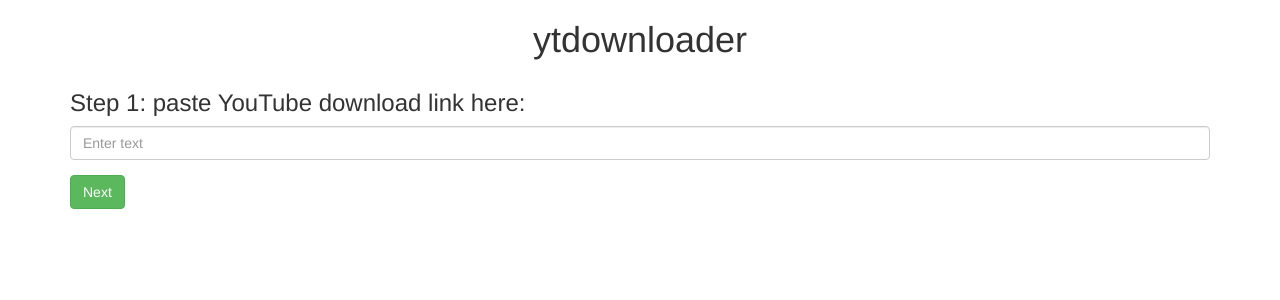
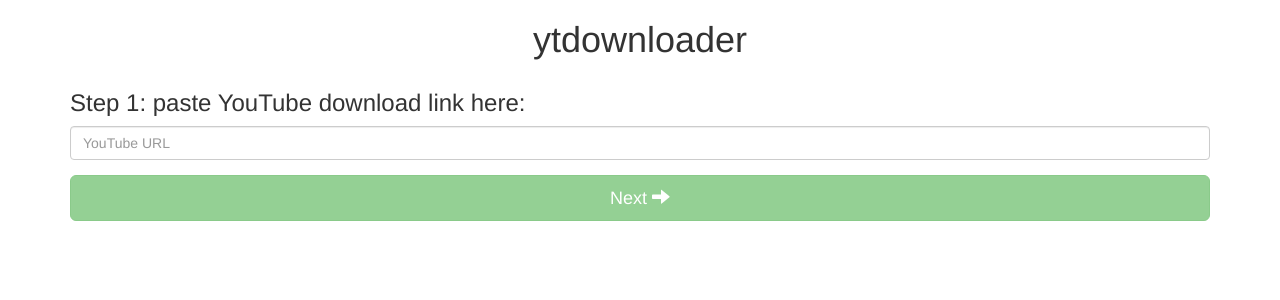
Before and after one commit to AleksanderGrzybowski/youtube-downloader, a React (Create React App) app in the folder frontend/: page / in a window 1280 px wide. Shown: the top 300 px of the page. Built offline with nearby package versions, Linux system fonts and the light colour scheme; the HTML template or start-up script is replaced by a standard one.

Commit message:
View improvements

```diff
--- a/frontend/package.json
+++ b/frontend/package.json
@@ -5,6 +5,9 @@
   "dependencies": {
     "axios": "^0.17.1",
     "bootstrap": "^3.3.7",
+    "font-awesome": "^4.7.0",
+    "font-awesome-webpack": "0.0.5-beta.2",
+    "less": "^2.7.3",
     "react": "^16.2.0",
     "react-bootstrap": "^0.31.5",
     "react-dom": "^16.2.0",
--- a/frontend/src/App.js
+++ b/frontend/src/App.js
@@ -6,6 +6,7 @@
 import WaitStep from './WaitStep';
 import DownloadStep from './DownloadStep';
 import { createDownloadJob, getDownloadJob, getThumbnailLink } from './backend';
+import 'font-awesome-webpack';
 
 class App extends Component {
 
@@ -29,42 +30,51 @@
 
     onMediaTypeChange = mediaType => this.setState({mediaType});
 
+    startRequest = () => this.setState({requestInProgress: true, errorMessage: ''});
+
     fetchThumbnailLink = () => {
-        this.setState({requestInProgress: true, errorMessage: ''});
+        this.startRequest();
+
         getThumbnailLink()
-          .then(thumbnailLink => {
-              this.setState({thumbnailLink, step: 2});
-          })
+          .then(thumbnailLink => this.setState({requestInProgress: false, thumbnailLink, step: 2}))
           .catch(e => {
-              this.setState({requestInProgress: false, errorMessage: 'Could not validate URL, is it ok?'});
+              this.setState({requestInProgress: false, errorMessage: 'An error occured when checking URL. Is it correct?'});
               console.error(e);
           });
     };
 
     startPolling = () => {
+        this.startRequest();
+
         const timerId = setInterval(() => {
             getDownloadJob(this.state.jobId)
               .then(job => {
                   if (job.status === 'SUCCESS') {
                       clearInterval(timerId);
-                      this.setState({step: 4, downloadLink: 'TODO build download link from job id'})
+                      this.setState({step: 4, requestInProgress: false, downloadLink: 'TODO build download link from job id'})
+                  } else if (job.status === 'ERROR') {
+                      clearInterval(timerId);
+                      this.setState({requestInProgress: false, errorMessage: 'An error occured while downloading. Please try again.'});
                   }
               })
               .catch(e => {
-                  this.setState({requestInProgress: false, errorMessage: 'Could not validate URL, is it ok?'});
+                  clearInterval(timerId);
+                  this.setState({requestInProgress: false, errorMessage: 'An error occured while downloading. Please try again.'});
                   console.error(e);
               });
         }, 2000);
     };
 
     createJobAndStartPolling = () => {
+        this.startRequest();
+
         createDownloadJob(this.state.movieLink)
           .then(job => {
-              this.setState({requestInProgress: true, jobId: job.id, step: 3})
+              this.setState({requestInProgress: true, jobId: job.id, step: 3});
               this.startPolling();
           })
           .catch(e => {
-              this.setState({requestInProgress: false, errorMessage: 'Could not validate URL, is it ok?'});
+              this.setState({requestInProgress: false, errorMessage: 'An error occured while downloading. Please try again.'});
               console.error(e);
           });
     };
@@ -76,7 +86,7 @@
         if (this.state.step === 1) {
             view = (
               <LinkStep
-                movieLink={this.props.movieLink}
+                movieLink={this.state.movieLink}
                 onMovieLinkChange={this.onMovieLinkChange}
                 requestInProgress={this.state.requestInProgress}
                 onNext={this.fetchThumbnailLink}
@@ -89,19 +99,16 @@
                 mediaType={this.state.mediaType}
                 onMediaTypeChange={this.onMediaTypeChange}
                 onNext={this.createJobAndStartPolling}
+                requestInProgress={this.state.requestInProgress}
               />
             )
         } else if (this.state.step === 3) {
             view = <WaitStep/>;
         } else if (this.state.step === 4) {
-            view = (
-              <DownloadStep
-                downloadLink={this.state.downloadLink}
-              />
-            )
+            view = <DownloadStep downloadLink={this.state.downloadLink}/>;
         }
 
-        const errorPanel = (this.state.errorMessage !== '') && (
+        const errorPanel = this.state.errorMessage !== '' && (
           <Alert bsStyle="danger">
               <h4>{this.state.errorMessage}</h4>
           </Alert>
@@ -119,8 +126,10 @@
                       {view}
                   </Col>
               </Row>
-              <Row>
-                  {errorPanel}
+              <Row style={{marginTop: '10px'}}>
+                  <Col md={12}>
+                      {errorPanel}
+                  </Col>
               </Row>
           </Grid>
         );
--- a/frontend/src/DownloadStep.js
+++ b/frontend/src/DownloadStep.js
@@ -1,12 +1,11 @@
-import React, { Component } from 'react';
+import React from 'react';
 
-export default class DownloadStep extends Component {
-
-    render() {
-        return (
-          <div>
-              <h3>Done! Click <a href={this.props.downloadLink} target="_blank">here</a> to download your file. </h3>
-          </div>
-        )
-    }
+export default function DownloadStep({downloadLink}) {
+    return (
+      <div>
+          <h1 className="text-center">
+              Done! Click <a href={downloadLink} target="_blank">here</a> to download your file.
+          </h1>
+      </div>
+    )
 }
--- a/frontend/src/LinkStep.js
+++ b/frontend/src/LinkStep.js
@@ -1,35 +1,28 @@
-import React, { Component } from 'react';
-import { Button, FormControl, FormGroup, Glyphicon } from 'react-bootstrap';
+import React from 'react';
+import { FormControl, FormGroup } from 'react-bootstrap';
+import NextButton from './NextButton';
 
-export default class LinkStep extends Component {
-
-    render() {
-        const requestInProgessIcon = this.props.requestInProgress && <Glyphicon glyph="time"/>;
-        const button = (
-          <Button
-            bsStyle="success"
-            disabled={this.props.requestInProgress}
-            onClick={this.props.onNext}
-          >
-              Next {requestInProgessIcon}
-          </Button>
+export default function LinkStep({requestInProgress, movieLink, onNext, onMovieLinkChange}) {
+    const nextButton = (
+      <NextButton
+        disabled={requestInProgress || movieLink.trim() === ''}
+        onClick={onNext}
+        showSpinner={requestInProgress}
+      />
     );
 
     return (
       <div>
           <h3>Step 1: paste YouTube download link here:</h3>
-              <FormGroup
-                controlId="formBasicText"
-              >
+          <FormGroup controlId="formBasicText">
               <FormControl
                 type="text"
-                    value={this.props.movieLink}
-                    placeholder="Enter text"
-                    onChange={e => this.props.onMovieLinkChange(e.target.value)}
+                value={movieLink}
+                placeholder="YouTube URL"
+                onChange={e => onMovieLinkChange(e.target.value)}
               />
           </FormGroup>
-              {button}
+          {nextButton}
       </div>
     )
 }
-}
--- a/frontend/src/MediaTypeStep.js
+++ b/frontend/src/MediaTypeStep.js
@@ -1,42 +1,39 @@
-import React, { Component } from 'react';
-import { Button, Checkbox, FormGroup, Glyphicon } from 'react-bootstrap';
+import React from 'react';
+import { Button, ButtonGroup, Image } from 'react-bootstrap';
+import NextButton from './NextButton';
 
-export default class MediaTypeStep extends Component {
+export default function MediaTypeStep({requestInProgress, thumbnailLink, mediaType, onNext, onMediaTypeChange}) {
+    const nextButton = (
+      <NextButton
+        disabled={requestInProgress}
+        onClick={onNext}
+        showSpinner={requestInProgress}
+      />
+    );
 
-    render() {
-        const requestInProgessIcon = this.props.requestInProgess && <Glyphicon glyph="time"/>;
-        const button = (
-          <Button
-            bsStyle="success"
-            disabled={this.props.requestInProgress}
-            onClick={this.props.onNext}
-          >
-              Next {requestInProgessIcon}
-          </Button>
-        );
-
-        return (
-          <div>
-              <img src={this.props.thumbnailLink} width={100} height={100}/>
-              <h3>Step 2: pick media type:</h3>
-              <FormGroup>
-                  <Checkbox
-                    value="video"
-                    checked={this.props.mediaType === 'video'}
-                    onChange={e => this.props.onMediaTypeChange(e.target.value)}
+    return (
+      <div>
+          <Image className="center-block" src={thumbnailLink} style={{maxWidth: 500}}/>
+          <h3>Step 2: pick what to download:</h3>
+          <ButtonGroup justified style={{marginBottom: '10px'}}>
+              <ButtonGroup>
+                  <Button
+                    bsStyle={mediaType === 'video' ? 'primary' : 'default'}
+                    onClick={() => onMediaTypeChange('video')}
                   >
-                      Video
-                  </Checkbox>
-                  <Checkbox
-                    value="audio"
-                    checked={this.props.mediaType === 'audio'}
-                    onChange={e => this.props.onMediaTypeChange(e.target.value)}
+                      Video (mp4)
+                  </Button>
+              </ButtonGroup>
+              <ButtonGroup>
+                  <Button
+                    bsStyle={mediaType === 'audio' ? 'primary' : 'default'}
+                    onClick={() => onMediaTypeChange('audio')}
                   >
-                      Audio
-                  </Checkbox>
-              </FormGroup>
-              {button}
-          </div>
-        )
-    }
+                      Just audio (mp3)
+                  </Button>
+              </ButtonGroup>
+          </ButtonGroup>
+          {nextButton}
+      </div>
+    )
 }
--- /dev/null
+++ b/frontend/src/NextButton.js
@@ -0,0 +1,17 @@
+import React from 'react';
+import { Button, Glyphicon } from 'react-bootstrap';
+import Spinner from './Spinner';
+
+export default function NextButton({disabled, onClick, showSpinner}) {
+    return (
+      <Button
+        bsStyle="success"
+        bsSize="large"
+        block
+        disabled={disabled}
+        onClick={onClick}
+      >
+          Next <Glyphicon glyph="arrow-right"/> {showSpinner && <Spinner/>}
+      </Button>
+    );
+}
--- /dev/null
+++ b/frontend/src/Spinner.js
@@ -0,0 +1,5 @@
+import React from 'react';
+
+export default function Spinner() {
+    return <i className="fa fa-spin fa-spinner"/>;
+}
--- a/frontend/src/WaitStep.js
+++ b/frontend/src/WaitStep.js
@@ -1,13 +1,11 @@
-import React, { Component } from 'react';
-import { Button, FormControl, FormGroup, Glyphicon } from 'react-bootstrap';
+import React from 'react';
+import Spinner from './Spinner';
 
-export default class WaitStep extends Component {
-
-    render() {
-        return (
-          <div>
-              <h3>Please wait...</h3>
-          </div>
-        )
-    }
+export default function WaitStep() {
+    return (
+      <div>
+          <h1 className="text-center"><Spinner/></h1>
+          <h3 className="text-center">Please wait...</h3>
+      </div>
+    )
 }
```
Also changed, not shown: 1 other file (tests, documents, lock files or other folders). Lines whose indentation alone changed are shown as unchanged.
